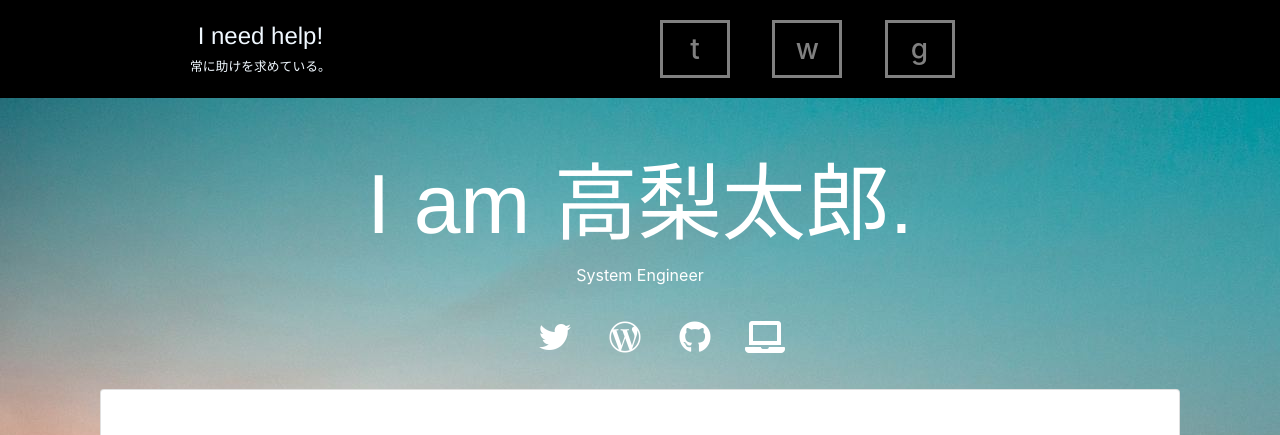
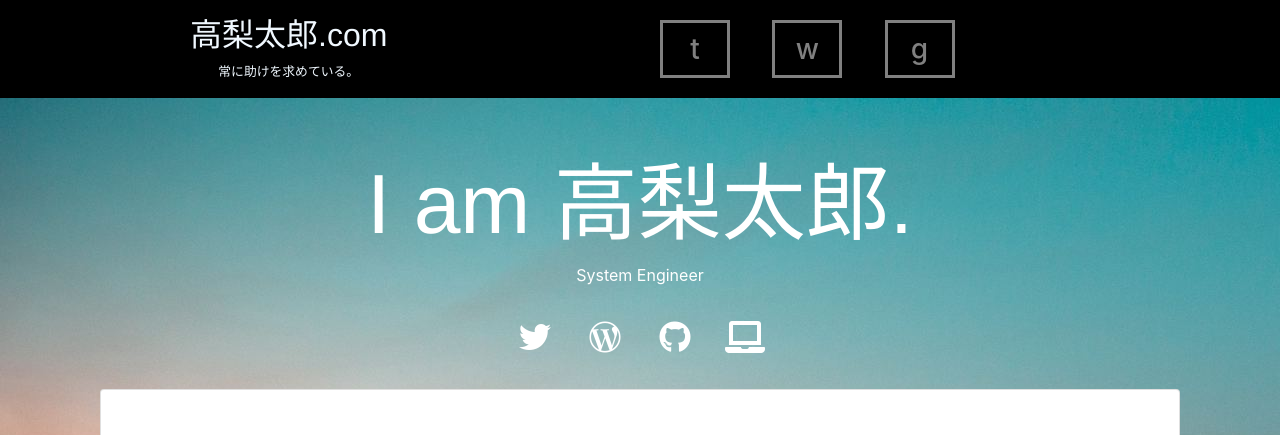
Before and after one commit to nobishino/i-need-help-3rd, a React app: page / in a window 1280 px wide. Shown: the top 435 px of the page. Built offline with nearby package versions, Linux system fonts and the light colour scheme.

Commit message:
fix title size

```diff
--- a/src/index.js
+++ b/src/index.js
@@ -12,7 +12,7 @@ import './updatebs4.css';
 class Header extends React.Component{
     constructor(props){
         super(props);
-        this.state={title:"I need help!"};
+        this.state={title:"高梨太郎.com"};
     }
     render(){
         return(
@@ -20,7 +20,7 @@ class Header extends React.Component{
             <Navbar>
               <Col className="title" xs="6">
                 <div>
-                  <h3>{this.state.title}</h3>
+                  <h2>{this.state.title}</h2>
                   <small>常に助けを求めている。</small>
                 </div>
               </Col>
--- a/src/updatebs4.css
+++ b/src/updatebs4.css
@@ -128,7 +128,6 @@ h1,h2,h3,h4{
 }
 li{
   display: inline-block;
-
 }
 a.shareicon{
     display: block;
@@ -140,6 +139,9 @@ a.shareicon{
 }
 .fas,.fab{
     display: inline-block;
+}
+ul{
+    padding: 0px;
 }
 @media(max-width:767px){
     h1{
```
